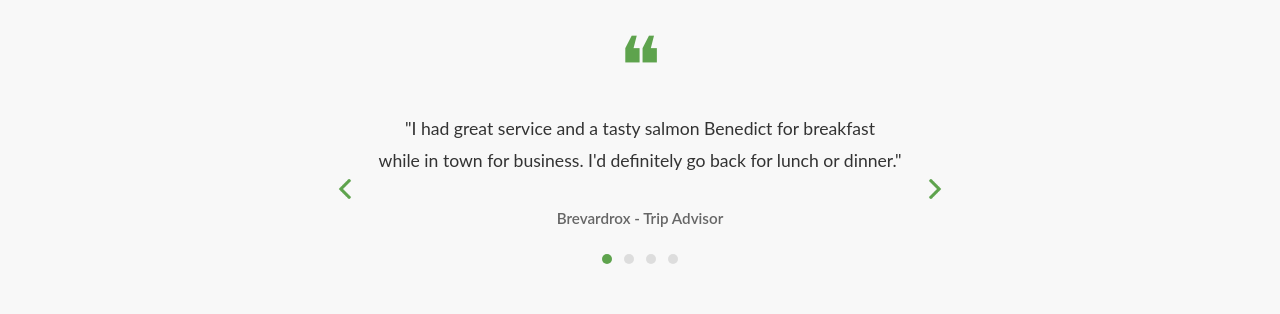
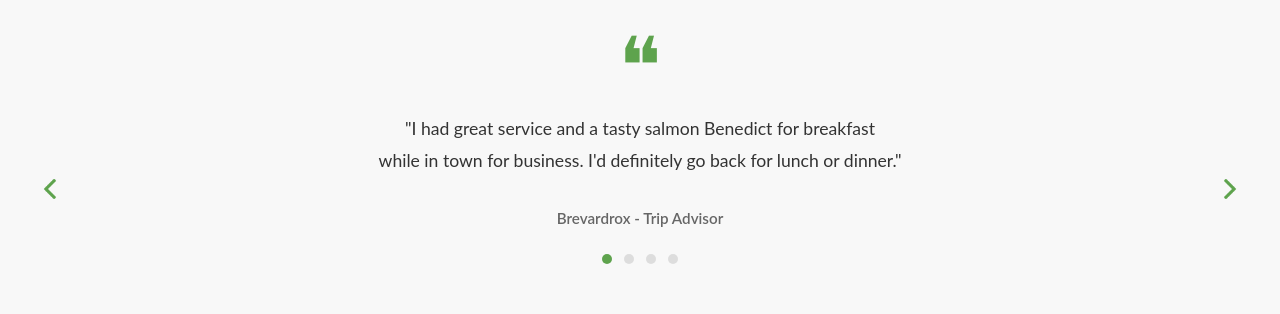
Before and after one commit to ayach-04/VelvetTide-restaurant, a React (Vite) app in the folder client/: page / in a window 1280 px wide. Shown: the part 2543-2857 px from the top of the page. Built offline with nearby package versions, Linux system fonts and the light colour scheme; no server answers; a web font is replaced by a local one.

Commit message:
Refactor layout and button styles in Home component
Updated styles for layout and button positioning based on window width.

```diff
--- a/client/src/pages/Home.jsx
+++ b/client/src/pages/Home.jsx
@@ -1110,14 +1110,13 @@ export default function Home() {
           ❝
         </div>
 
+
         <div
           style={{
-            display: "flex",
-            alignItems: "center",
-            justifyContent: "center",
-            gap: windowWidth <= 768 ? "12px" : "24px",
-            marginTop: windowWidth <= 768 ? "10px" : "20px",
-            flexWrap: windowWidth <= 640 ? "wrap" : "nowrap",
+            position: "relative",
+            maxWidth: "1000px",
+            margin: "0 auto",
+            padding: windowWidth <= 768 ? "0 50px" : "0 100px",
           }}
         >
           <button
@@ -1125,6 +1124,10 @@ export default function Home() {
             onClick={handlePreviousReview}
             aria-label="Previous review"
             style={{
+              position: "absolute",
+              left: windowWidth <= 768 ? "10px" : "0",
+              top: "50%",
+              transform: "translateY(-50%)",
               background: "transparent",
               border: "none",
               padding: 0,
@@ -1141,7 +1144,7 @@ export default function Home() {
             />
           </button>
 
-          <div style={{ maxWidth: "700px", textAlign: "center" }}>
+          <div style={{ maxWidth: "700px", margin: "0 auto", textAlign: "center" }}>
             {/* Review Text */}
             <p
               style={{
@@ -1200,6 +1203,10 @@ export default function Home() {
             onClick={handleNextReview}
             aria-label="Next review"
             style={{
+              position: "absolute",
+              right: windowWidth <= 768 ? "10px" : "0",
+              top: "50%",
+              transform: "translateY(-50%)",
               background: "transparent",
               border: "none",
               padding: 0,
```
